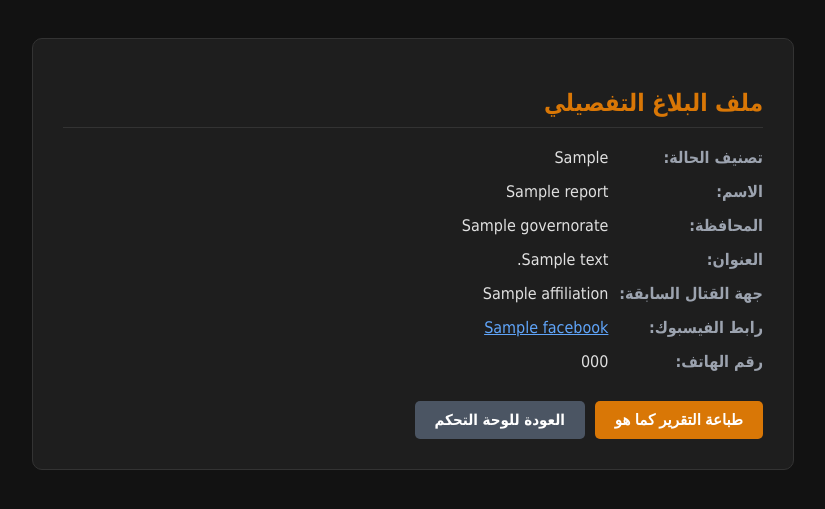
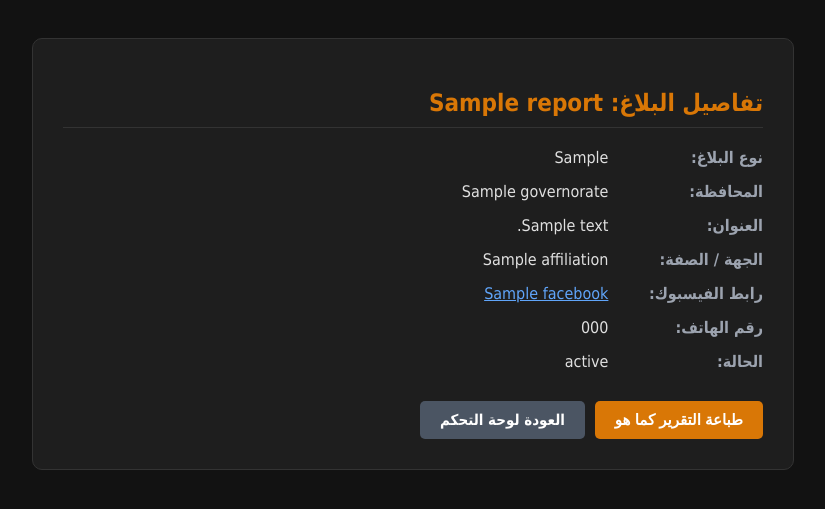
Before and after one commit to betarra/secure-reports-app, a Flask app: template templates/report_detail.html in a window 1280 px wide. Shown: the top 509 px of the page, without its empty margins (227-1052 px from the left). Run offline with Flask 3, Linux system fonts and the light colour scheme; the template is opened without the code that fills it: most values are stand-ins (such as "Sample title", 1, 10 or a date in 2020).

Commit message:
Refactor report_detail.html for improved clarity

```diff
--- a/templates/report_detail.html
+++ b/templates/report_detail.html
@@ -4,22 +4,21 @@
     <meta charset="UTF-8">
     <meta name="viewport" content="width=device-width, initial-scale=1.0">
     <title>ملف البلاغ الكامل</title>
-<link rel="icon" type="image/jpeg" href="{{ url_for('static', filename='uploads/app_logo.jpg') }}">
-<style>
+    <link rel="icon" type="image/jpeg" href="{{ url_for('static', filename='uploads/app_logo.jpg') }}">
+    <style>
         body { background-color: #121212; color: #e0e0e0; font-family: Tahoma, sans-serif; padding: 30px; }
         .card { max-width: 700px; background: #1e1e1e; border: 1px solid #333; padding: 30px; border-radius: 10px; margin: auto; }
         h2 { color: #d97706; border-bottom: 1px solid #333; padding-bottom: 10px; }
         .info-row { margin-bottom: 15px; font-size: 16px; }
         .info-row strong { color: #9ca3af; display: inline-block; width: 150px; }
         .media-box { margin-top: 20px; text-align: center; background: #252525; padding: 15px; border-radius: 6px; }
-        img, video { max-width: 100%; max-height: 300px; border-radius: 6px; border: 1px solid #444; margin-top: 10px; display: block; margin-left: auto; margin-right: auto; }
+        img, video { max-width: 100%; max-height: 350px; border-radius: 6px; border: 1px solid #444; margin-top: 10px; display: block; margin-left: auto; margin-right: auto; }
         .btn-container { margin-top: 30px; display: flex; gap: 10px; flex-wrap: wrap; }
         .btn { padding: 10px 20px; background: #d97706; color: white; border: none; border-radius: 5px; cursor: pointer; font-weight: bold; font-size: 15px; text-decoration: none; text-align: center; display: inline-block; }
         .btn-back { background: #4b5563; }
         .btn-download { background: #059669; }
         .btn:hover { opacity: 0.9; }
 
-        /* إعدادات الطباعة لإخفاء الأزرار عند الطباعة */
         @media print {
             body { background: white; color: black; }
             .card { border: none; background: white; width: 100%; padding: 0; }
@@ -33,41 +32,37 @@
 <body>
 
     <div class="card">
-        <h2>ملف البلاغ التفصيلي</h2>
+        <h2>تفاصيل البلاغ: {{ report.name }}</h2>
 
-        <div class="info-row"><strong>تصنيف الحالة:</strong> {{ report.report_type }}</div>
-        <div class="info-row"><strong>الاسم:</strong> {{ report.name }}</div>
+        <div class="info-row"><strong>نوع البلاغ:</strong> {{ report.report_type }}</div>
         <div class="info-row"><strong>المحافظة:</strong> {{ report.governorate }}</div>
         <div class="info-row"><strong>العنوان:</strong> {{ report.address }}</div>
-        <div class="info-row"><strong>جهة القتال السابقة:</strong> {{ report.affiliation }}</div>
+        <div class="info-row"><strong>الجهة / الصفة:</strong> {{ report.affiliation }}</div>
         <div class="info-row"><strong>رابط الفيسبوك:</strong> <a href="{{ report.facebook }}" target="_blank" style="color: #60a5fa;">{{ report.facebook }}</a></div>
         <div class="info-row"><strong>رقم الهاتف:</strong> {{ report.phone }}</div>
+        <div class="info-row"><strong>الحالة:</strong> {{ report.status or 'قيد المعالجة' }}</div>
 
-        {% if report.location_image %}
+        <!-- فحص شامل لاحتمالات حقل الصورة أو الملف في قاعدة البيانات -->
+        {% set media_file = report.media or report.image or report.location_image or report.photo or report.file or report.attachment %}
+
+        {% if media_file %}
         <div class="media-box">
-            <strong>صورة الموقع أو المقر:</strong>
-            <img src="{{ url_for('static', filename='uploads/' + report.location_image) }}" alt="صورة الموقع">
-            <br>
-            <a href="{{ url_for('static', filename='uploads/' + report.location_image) }}" download class="btn btn-download">تحميل صورة الموقع للاب توب</a>
-        </div>
-        {% endif %}
-
-        {% if report.media %}
-        <div class="media-box">
-            <strong>الملف الموثق (صورة أو فيديو):</strong>
-            {% if report.media.endswith(('mp4', 'mov', 'avi')) %}
-                <video controls src="{{ url_for('static', filename='uploads/' + report.media) }}"></video>
+            <strong>الملف أو الصورة المرفقة:</strong>
+            {% if media_file.lower().endswith(('mp4', 'mov', 'avi', 'mkv')) %}
+                <video controls src="{{ media_file if media_file.startswith('http') else url_for('static', filename='uploads/' + media_file) }}"></video>
             {% else %}
-                <img src="{{ url_for('static', filename='uploads/' + report.media) }}" alt="ملف توثيقي">
+                <img src="{{ media_file if media_file.startswith('http') else url_for('static', filename='uploads/' + media_file) }}" alt="صورة البلاغ">
             {% endif %}
-            <br>
-            <a href="{{ url_for('static', filename='uploads/' + report.media) }}" download class="btn btn-download">تحميل الملف المرفق للاب توب</a>
+            <br><br>
+            <!-- زر التحميل المخصص للاب توب -->
+            <a href="{{ media_file if media_file.startswith('http') else url_for('static', filename='uploads/' + media_file) }}" download class="btn btn-download" target="_blank">تحميل الملف المرفق للاب توب</a>
         </div>
         {% endif %}
 
         <div class="btn-container">
             <button onclick="window.print()" class="btn">طباعة التقرير كما هو</button>
-            <a href="{{ url_for('admin_dashboard') }}" class="btn btn-back">العودة للوحة التحكم</a>
+            <!-- مسار العودة الصحيح المطابق لملف app.py -->
+            <a href="{{ url_for('admin_panel') }}" class="btn btn-back">العودة لوحة التحكم</a>
         </div>
     </div>
 
```
